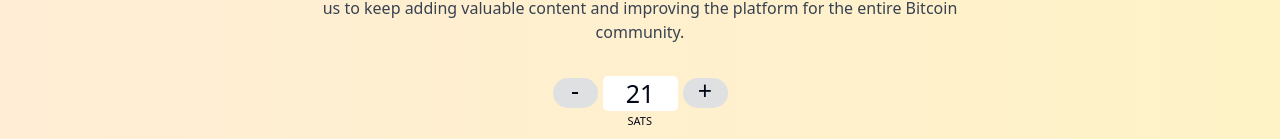
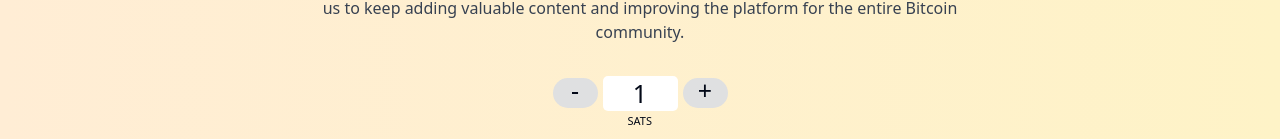
Before and after one commit to jpgaviria2/btclearn, a React (Vite) app: page / in a window 1280 px wide. Shown: the part 6650-6789 px from the top of the page. Built offline with nearby package versions, Linux system fonts and the light colour scheme; grey boxes are pictures that could not be loaded.

Commit message:
Fix: Set minimum donation to 1
Updated the minimum donation amount in the BTCPay form from 21 to 1.

```diff
--- a/src/components/SupportSection.tsx
+++ b/src/components/SupportSection.tsx
@@ -27,7 +27,7 @@ const SupportSection = () => {
       event.preventDefault();
       const target = event.target as HTMLInputElement;
       const root = target.closest('.btcpay-form') as HTMLFormElement;
-      const price = parseInt(target.dataset.price || '21');
+      const price = parseInt(target.dataset.price || '1');
       if (isNaN(parseInt(target.value))) {
         const priceInput = root.querySelector('.btcpay-input-price') as HTMLInputElement;
         priceInput.value = price.toString();
@@ -119,7 +119,7 @@ const SupportSection = () => {
                     type="button"
                     data-type="-"
                     data-step="10"
-                    data-min="21"
+                    data-min="1"
                     data-max="100000000"
                   >
                     -
@@ -128,11 +128,11 @@ const SupportSection = () => {
                     className="btcpay-input-price"
                     type="number"
                     name="price"
-                    min="21"
+                    min="1"
                     max="100000000"
                     step="10"
-                    defaultValue="21"
-                    data-price="21"
+                    defaultValue="1"
+                    data-price="1"
                     style={{width: '3em'}}
                   />
                   <button
@@ -140,7 +140,7 @@ const SupportSection = () => {
                     type="button"
                     data-type="+"
                     data-step="10"
-                    data-min="21"
+                    data-min="1"
                     data-max="100000000"
                   >
                     +
```
